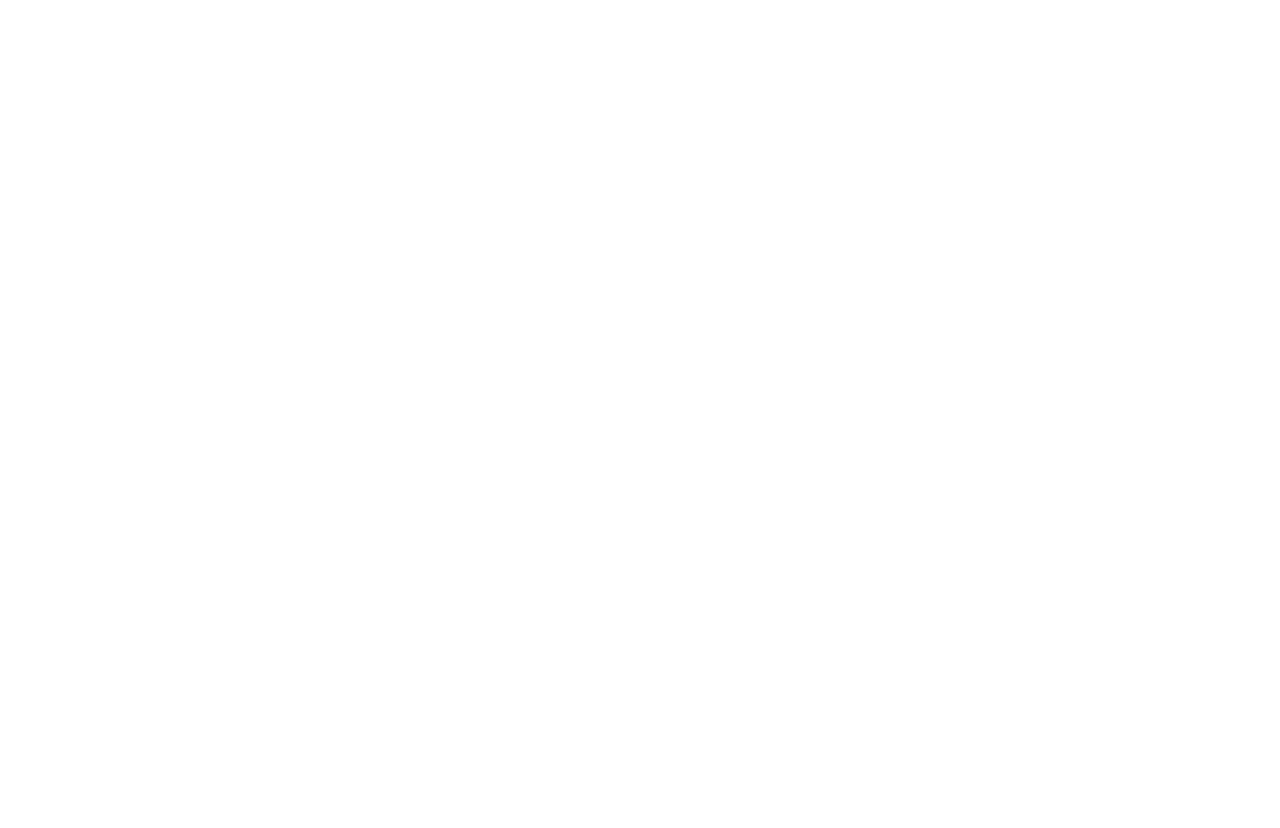
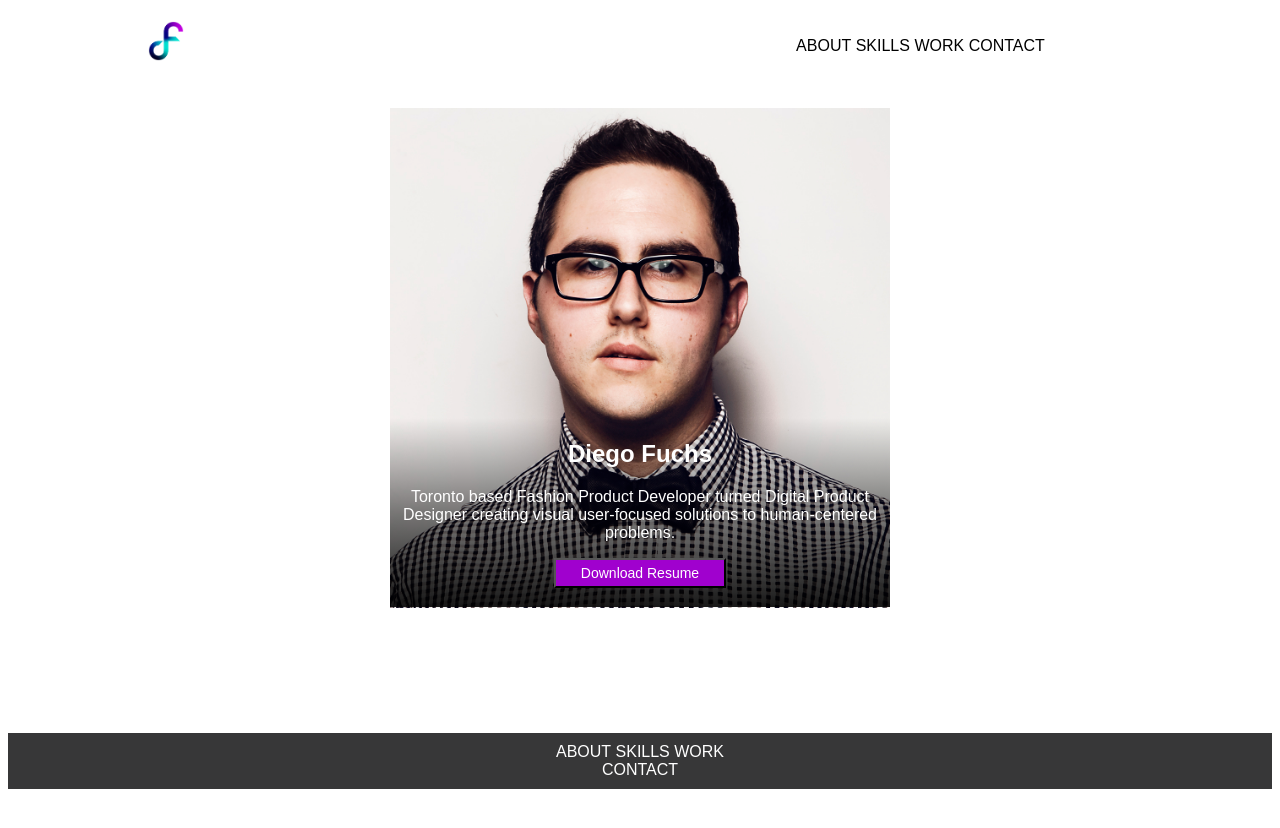
Before and after one commit to diego-fuchs/Portfolio-Website-HW, a plain HTML site: page index.html in a window 1280 px wide. Shown: the top 828 px of the page. Before the commit the page ends 800 px from the top, so only its background shows below. Drawn offline with Linux system fonts and the light colour scheme; a web font is replaced by a local one.

Commit message:
HW 17 - Working
Finished the initial HTML and CSS based on the homework instructions

```diff
--- a/css/index.css
+++ b/css/index.css
@@ -0,0 +1,76 @@
+/* Body */
+
+body {
+    font-family: aileron,sans-serif;
+}
+
+/* Navigation */
+
+.inline-block {
+    display: inline-block;
+    vertical-align: top;
+}
+
+div.logo {
+    width: 23%;
+    padding: 1%;
+    text-align: center;
+}
+
+nav {
+    width: 72%;
+    padding: 1%;
+}
+
+nav ul {
+    width: 50%;
+    margin-left: auto;
+}
+
+/* Hero Image */
+
+.heroImg {
+    height: 600px;
+    padding: 25px;
+}
+
+.content {
+    width: 500px;
+    height: 1500px;
+    margin: 0 auto;
+    background-image: url(../images/Diego\ Fuchs\ -\ Headshot.jpg);
+    background-size: 100%;
+    background-repeat: no-repeat;
+    text-align: center;
+    padding: 310px 0;
+}
+
+.contentItem {
+    background: linear-gradient(rgba(0, 0, 0, 0.0), rgba(0, 0, 0, 0.5), rgba(0, 0, 0, 0.9)) ;
+    padding: 2px 0 19px;
+    color: white;
+}
+
+button {
+    background-color: #a001ce;
+    font-family: aileron,sans-serif;
+    font-size: 14px;
+    color: white;
+    padding: 5px 25px;
+
+}
+/* Footer */
+
+footer {
+    background-color: #373738;
+    padding: 10px 475px;
+}
+
+footer ul {
+    display: inline-block;
+    vertical-align: top;
+    padding: 0 50px;
+    color: white;
+    text-align: center;
+    margin: 0 20px;
+}
--- a/index.html
+++ b/index.html
@@ -1,6 +1,48 @@
 <!DOCTYPE html>
 <html>
+    <head>
+        <title>Diego Fuchs Portfolio</title>
+        <link rel="stylesheet" href="css/index.css">
+        <link rel="stylesheet" href="https://use.typekit.net/ezk3noy.css">
+    </head>
+
     <body>
 
+        <header>
+            <div class="inline-block logo">
+                <img src="images/Diego Fuchs - logo.png" alt="Diego Fuchs Logo" height="40">
+            </div>
+            <nav class="inline-block">
+                <ul>
+                    <li class="inline-block">ABOUT</li>
+                    <li class="inline-block">SKILLS</li>
+                    <li class="inline-block">WORK</li>
+                    <li class="inline-block">CONTACT</li>
+                </ul>
+            </nav>
+        </header>
+
+        <section class="heroImg">
+            <div class="content">
+                <!-- <img src="images/Diego Fuchs - Headshot.jpg" alt="Diego Fuchs Headshot"> -->
+                <div class="contentItem">
+                <h2>Diego Fuchs</h2>
+                <p>Toronto based Fashion Product Developer turned Digital Product Designer creating visual user-focused solutions to human-centered problems.
+                </p>
+                <button>Download Resume</button>
+                </div>
+            </div>
+        </section>
+
+        <footer>
+            <ul>
+                <li class="inline-block">ABOUT</li>
+                <li class="inline-block">SKILLS</li>
+                <li class="inline-block">WORK</li>
+                <li class="inline-block">CONTACT</li>
+            </ul>
+        </footer>
+
     </body>
+
 </html>
```
Also changed, not shown: images/Diego Fuchs - Headshot.jpg (renamed from images/Diego Fuchs - Headshot (1).jpg), images/Diego Fuchs - logo.png (added), 2 other files.
